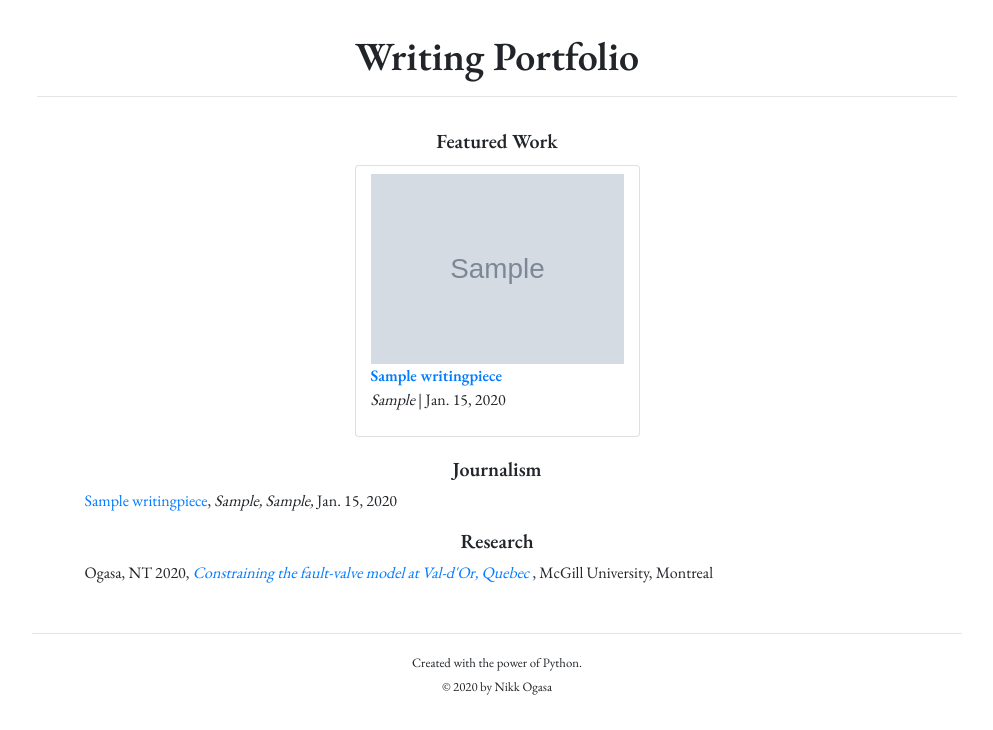
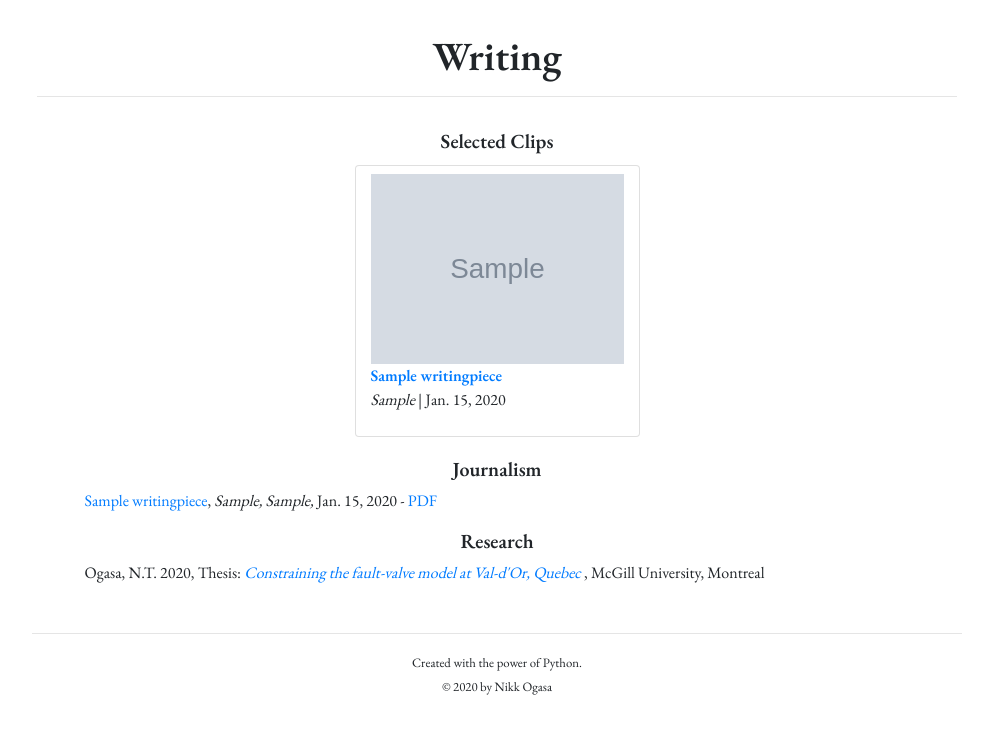
Before and after one commit to ntogasa/personal_website, a Django app: template templates/writing/writing.html in a window 1280 px wide. Shown: the part 80-810 px from the top of the page, without its empty margins (143-1136 px from the left). Run offline with Django 3.2, Linux system fonts and the light colour scheme; the template is opened without the code that fills it: values that come from a table or form of the project are taken from there, others are empty; tables that the repository leaves empty hold one stand-in row (values such as "Sample post"); grey boxes marked "Sample" are stand-in pictures; parts of the project's set-up code (start-up, migrations or seed data) failed here and were passed over; some libraries are stand-ins or nearby versions.

Commit message:
Edit a bit more

```diff
--- a/templates/home.html
+++ b/templates/home.html
@@ -35,8 +35,8 @@
     <!--Featured stories-->
     <div class="row d-flex justify-content-center">
         <div class="col-12 col-sm-11 col-md-9 mt-3">
-            <hr class="mb-4">
-            <h5 class="text-center"><strong>Featured Work</strong></h5>
+            <hr class="mb-2">
+            <h5 class="text-center"><strong>Selected Clips</strong></h5>
             <p class="text-center">
                 <a href="{% url 'writing' %}">See more in my portfolio</a>
             </p>
--- a/templates/writing/writing.html
+++ b/templates/writing/writing.html
@@ -7,13 +7,13 @@
 <div class="container">
     <div class="row justify-content-center">
         <div class="col-12 col-sm-11 col-md-10">
-            <h1 class="page-heading text-center">Writing Portfolio</h1>
+            <h1 class="page-heading text-center">Writing</h1>
             <hr>
         </div>
     </div>
     <div class="row d-flex justify-content-center">
         <div class="col-12 col-sm-11 col-md-9 mt-3">
-            <h5 class="text-center"><strong>Featured Work</strong></h5>
+            <h5 class="text-center"><strong>Selected Clips</strong></h5>
         </div>
     </div>
     <div class="row d-flex justify-content-center mb-3">
@@ -29,11 +29,16 @@
         <div class="col-12 col-sm-11 col-md-9">
             <h5 class="text-center"><strong>Journalism</strong></h5>
             {% for piece in writing_pieces %}
-            <p><a href="{{ piece.pdf_link }}" target="_blank">{{ piece.title }}</a>, <i>{{ piece.publication }}, {% if piece.syndication %}{{ piece.syndication }}, {% endif %}</i>{{ piece.date }} </p>
+            <p>
+                <a href="{{ piece.pub_link }}" target="_blank">{{ piece.title }}</a>, <i>{{ piece.publication }}, {% if piece.syndication %}{{ piece.syndication }}, {% endif %}</i>{{ piece.date }}
+                {% if piece.pdf_link %}
+                     - <a href="{{ piece.pdf_link }}"> PDF</a>
+                {% endif %}
+            </p>
             {% endfor %}
 
             <h5 class="text-center"><strong>Research</strong></h5>
-            <p>Ogasa, NT 2020, <i><a href="https://drive.google.com/file/d/1B1yfmJztGLfl8yFCfbDpwBit94_oDpmV/view?usp=sharing" target="_blank">
+            <p>Ogasa, N.T. 2020, Thesis: <i><a href="https://drive.google.com/file/d/1B1yfmJztGLfl8yFCfbDpwBit94_oDpmV/view?usp=sharing" target="_blank">
                 Constraining the fault-valve model at Val-d'Or, Quebec
             </a></i>
             , McGill University, Montreal</p>
```
